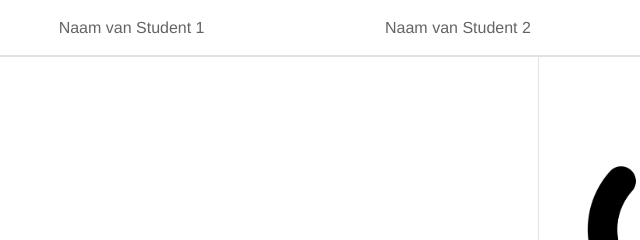
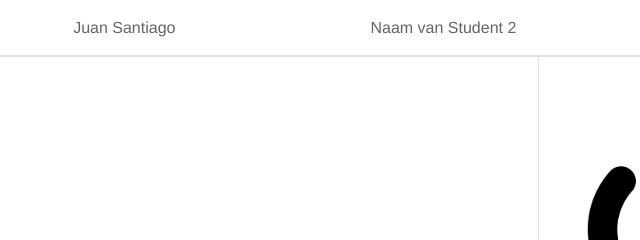
Before and after one commit to Gwuani/vbh-swd3-les4, a plain HTML site: page 1vcs2_4-master 2/1vcs2_4-master/index.html in a window 1280 px wide. Shown: the top 240 px of the page, 469-1109 px from the left. Drawn offline with Linux system fonts and the light colour scheme.

Commit message:
naam gewijzigd

```diff
--- a/1vcs2_4-master 2/1vcs2_4-master/index.html
+++ b/1vcs2_4-master 2/1vcs2_4-master/index.html
@@ -9,7 +9,7 @@
 
         <header id="header">
             <h1 id="page-title">VCS LO1E 2.4 - Conflicten</h1>
-            <p id="naam1">Naam van Student 1</p>
+            <p id="naam1">Juan Santiago</p>
             <p id="naam2">Naam van Student 2</p>
             <p id="version">Versie: 1.0</p>
         </header>
```
